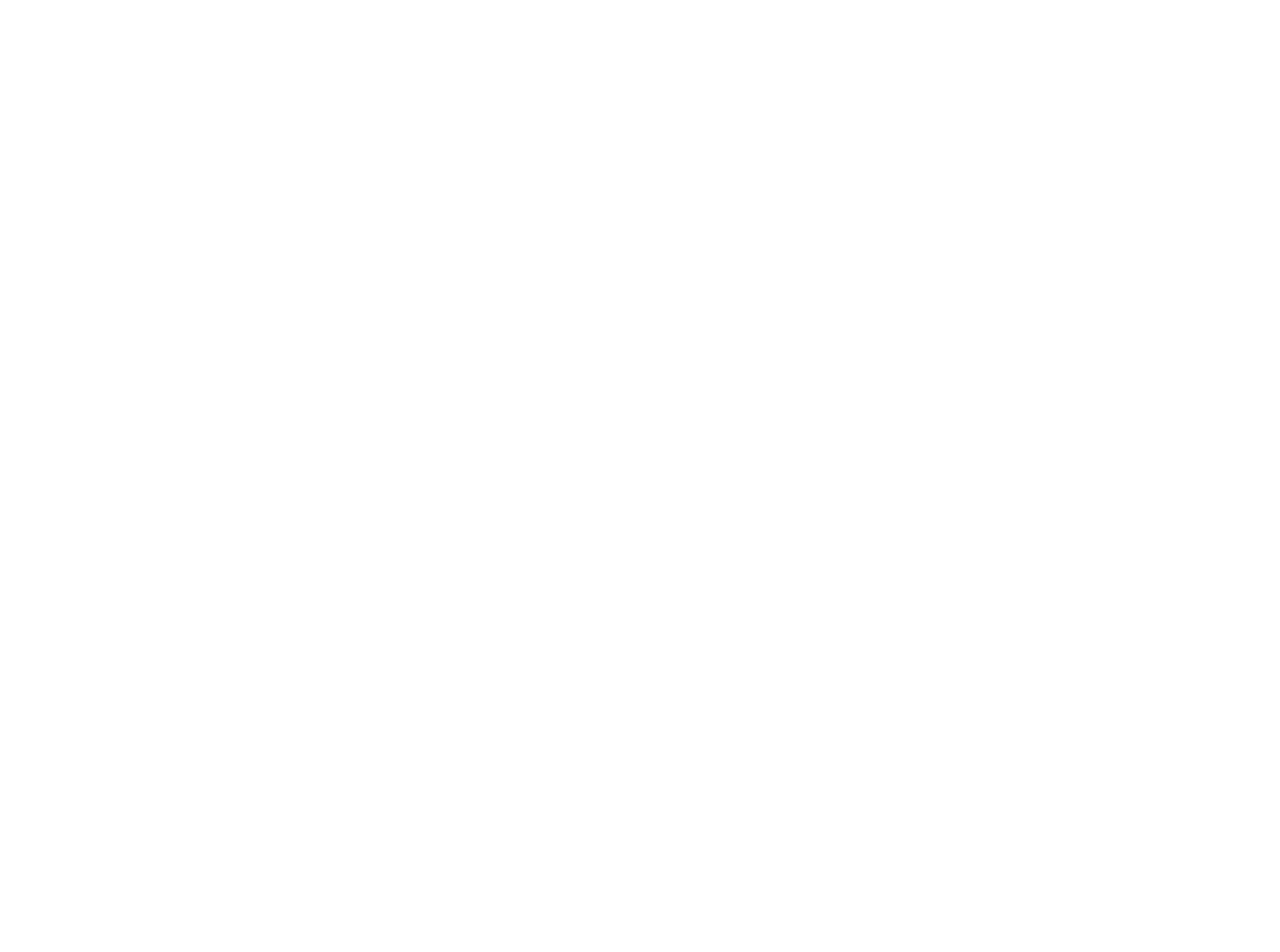
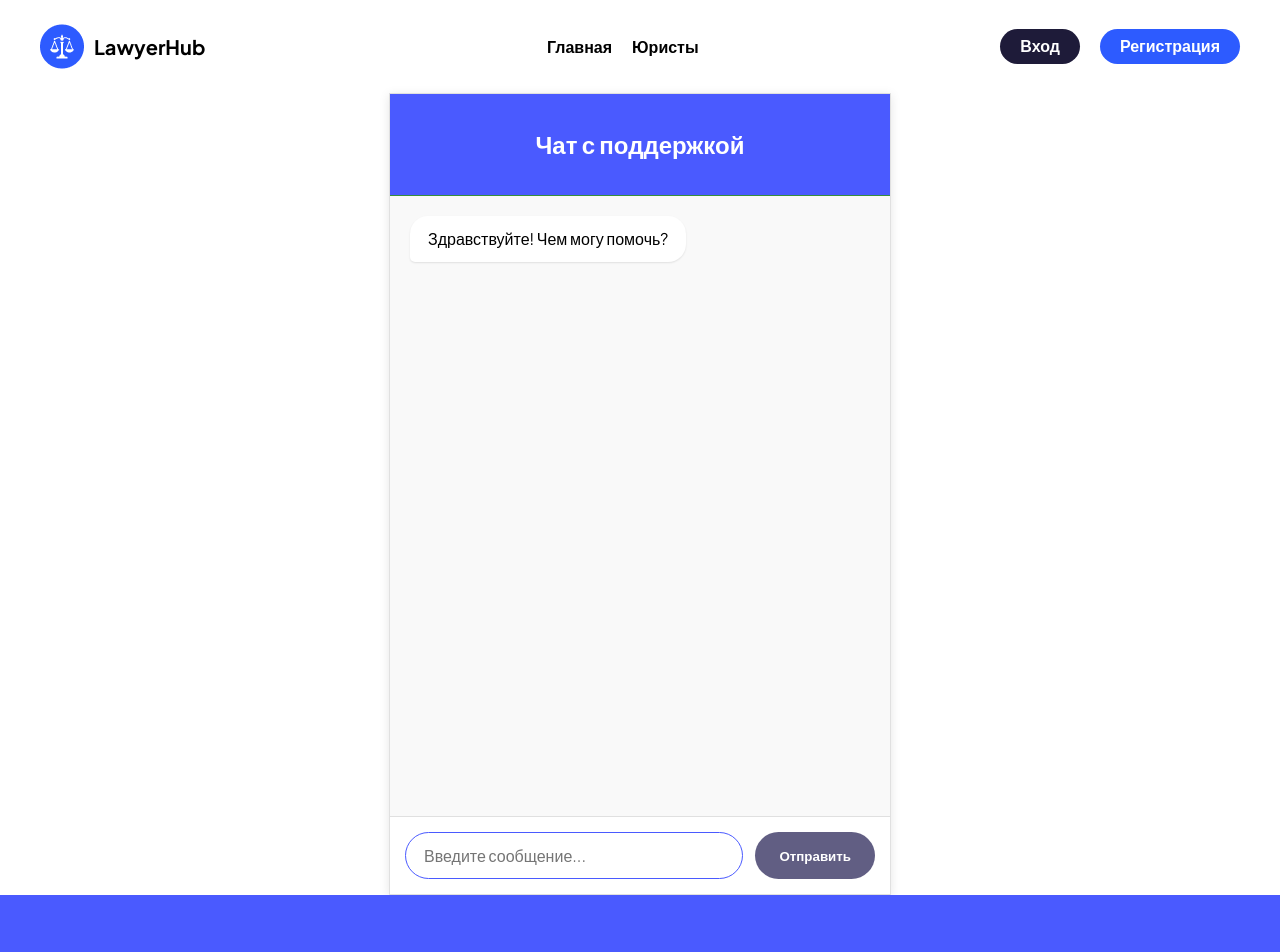
Before and after one commit to Puhovon/front-diplom, a React (Vite) app: page /chat in a window 1280 px wide. Before the commit this address had no page. Shown: the top 952 px of the page. Before the commit the page ends 800 px from the top, so only its background shows below. Built offline with nearby package versions, Linux system fonts and the light colour scheme.

Commit message:
chat help

```diff
--- a/src/App.jsx
+++ b/src/App.jsx
@@ -14,6 +14,7 @@
 
 import '@styles/global.css';
 import '@styles/variables.css';
+import ChatPage from './pages/ChatPage/chatPage.jsx';
 
 function App() {
   return (
@@ -29,9 +30,10 @@
             <Route path="/lawyers" element={<Lawyers />} />
             <Route path="/services" element={<Services />} />
             <Route path="/passwordRefresh" element={<RefreshPassword />} />
-          </Route>
-          <Route path="/login" element={<Login />} />
-          <Route path="/registration" element={<Registration />} />
+            <Route path='/chat' element={<ChatPage />}/>
+            </Route>
+            <Route path="/login" element={<Login />} />
+            <Route path="/registration" element={<Registration />} />
         </Routes>
       </BrowserRouter>
     </Provider>
--- /dev/null
+++ b/src/pages/ChatPage/chatPage.jsx
@@ -0,0 +1,81 @@
+import React, { useState, useRef, useEffect } from 'react';
+import styles from '@styles/chatPage.module.css';
+
+const ChatPage = () => {
+  const [messages, setMessages] = useState([
+    { id: 1, text: 'Здравствуйте! Чем могу помочь?', sender: 'other' },
+  ]);
+  const [newMessage, setNewMessage] = useState('');
+  const messagesEndRef = useRef(null);
+
+  useEffect(() => {
+  }, [messages]);
+
+  const handleSend = (e) => {
+    e.preventDefault();
+    if (!newMessage.trim()) return;
+
+    const message = {
+      id: Date.now(),
+      text: newMessage,
+      sender: 'user'
+    };
+
+    setMessages(prev => [...prev, message]);
+    setNewMessage('');
+
+    // Имитация ответа бота
+    setTimeout(() => {
+      const botResponse = {
+        id: Date.now() + 1,
+        text: 'Мы ответим вам в ближайшее время на почту!',
+        sender: 'other'
+      };
+      setMessages(prev => [...prev, botResponse]);
+    }, 1000);
+  };
+
+  return (
+    <div className={styles.container}>
+      <header className={styles.header}>
+        <h2>Чат с поддержкой</h2>
+      </header>
+
+      <div className={styles.messagesContainer}>
+        {messages.map((message) => (
+          <div
+            key={message.id}
+            className={`${styles.messageBubble} ${
+              message.sender === 'user'
+                ? styles.userBubble
+                : styles.otherBubble
+            }`}
+          >
+            {message.text}
+          </div>
+        ))}
+        <div ref={messagesEndRef} />
+      </div>
+
+      <form onSubmit={handleSend} className={styles.inputContainer}>
+        <input
+          type="text"
+          value={newMessage}
+          onChange={(e) => setNewMessage(e.target.value)}
+          placeholder="Введите сообщение..."
+          className={styles.input}
+          autoFocus
+        />
+        <button
+          type="submit"
+          className={styles.sendButton}
+          disabled={!newMessage.trim()}
+        >
+          Отправить
+        </button>
+      </form>
+    </div>
+  );
+};
+
+export default ChatPage;
--- /dev/null
+++ b/src/styles/chatPage.module.css
@@ -0,0 +1,98 @@
+.container {
+  display: flex;
+  flex-direction: column;
+  height: 100vh;
+  max-width: 500px;
+  margin: 0 auto;
+  border: 1px solid #e0e0e0;
+  font-family: 'Segoe UI', Tahoma, Geneva, Verdana, sans-serif;
+  background-color: #f5f5f5;
+  box-shadow: 0 2px 10px rgba(0, 0, 0, 0.1);
+}
+
+.header {
+  padding: 15px 20px;
+  background-color: var(--blue-400);
+  color: white;
+  text-align: center;
+  border-bottom: 1px solid #388E3C;
+}
+
+.messagesContainer {
+  flex: 1;
+  padding: 20px;
+  overflow-y: auto;
+  display: flex;
+  flex-direction: column;
+  gap: 12px;
+  background-color: #f9f9f9;
+}
+
+.messageBubble {
+  padding: 12px 18px;
+  border-radius: 18px;
+  max-width: 75%;
+  word-break: break-word;
+  line-height: 1.4;
+  animation: fadeIn 0.3s ease;
+}
+
+.userBubble {
+  background-color: #DCF8C6;
+  align-self: flex-end;
+  border-bottom-right-radius: 5px;
+}
+
+.otherBubble {
+  background-color: #FFFFFF;
+  align-self: flex-start;
+  border-bottom-left-radius: 5px;
+  box-shadow: 0 1px 2px rgba(0, 0, 0, 0.1);
+}
+
+.inputContainer {
+  display: flex;
+  padding: 15px;
+  background-color: white;
+  border-top: 1px solid #e0e0e0;
+}
+
+.input {
+  flex: 1;
+  padding: 12px 18px;
+  border: 1px solid #ddd;
+  border-radius: 24px;
+  font-size: 16px;
+  outline: none;
+  transition: border-color 0.3s;
+}
+
+.input:focus {
+  border-color: var(--blue-400);
+}
+
+.sendButton {
+  margin-left: 12px;
+  padding: 12px 24px;
+  background-color: var(--blue-400);
+  color: white;
+  border: none;
+  border-radius: 24px;
+  cursor: pointer;
+  font-weight: 600;
+  transition: background-color 0.3s;
+}
+
+.sendButton:hover {
+  background-color: var(--blue-400);
+}
+
+.sendButton:disabled {
+  background-color: var(--text-gray-color);
+  cursor: not-allowed;
+}
+
+@keyframes fadeIn {
+  from { opacity: 0; transform: translateY(10px); }
+  to { opacity: 1; transform: translateY(0); }
+}
```
